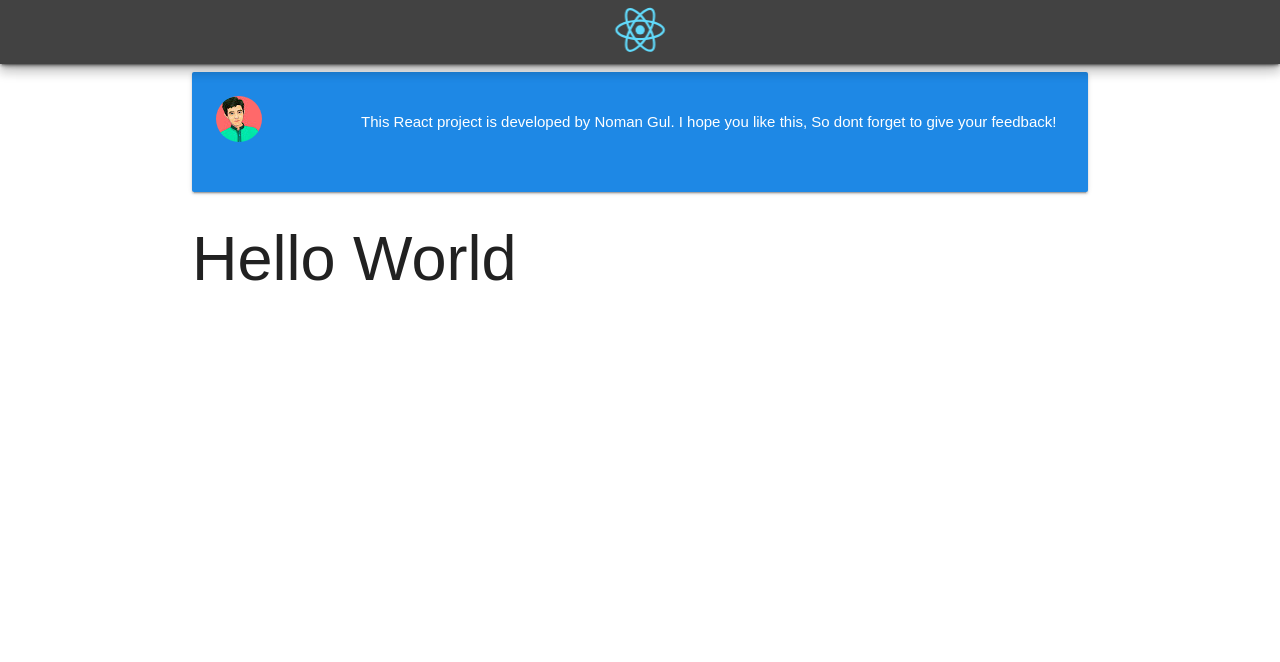
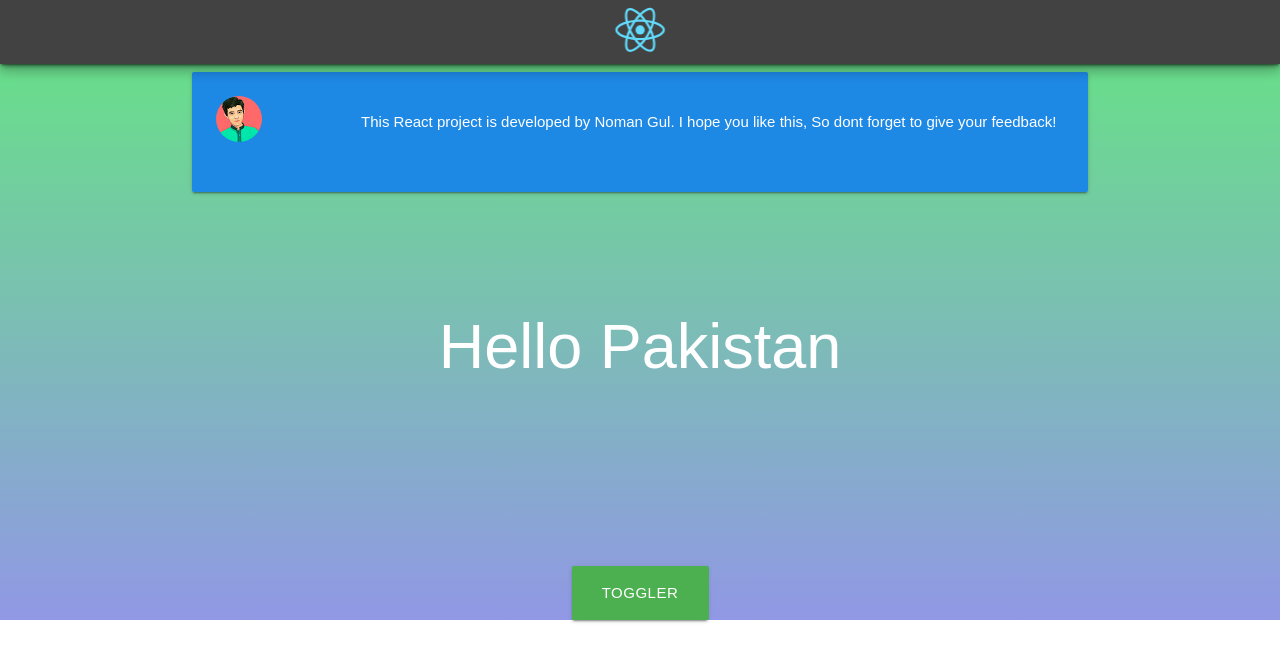
Before and after one commit to NomanGul/react-basics-assignment2, a React (Create React App) app: page / in a window 1280 px wide. Shown: the top 662 px of the page. Built offline with nearby package versions, Linux system fonts and the light colour scheme.

Commit message:
adding q1 Component in app.js & css styling

```diff
--- a/src/App.css
+++ b/src/App.css
@@ -1,3 +1,11 @@
+body{
+  bottom: 0;
+  margin-bottom: 0px;
+}
+.App{
+  background: linear-gradient(#64e680, #9198e5);
+  bottom: 0;
+}
 .App-logo {
   animation: App-logo-spin infinite 5s linear;
   height: 60px;
@@ -7,6 +15,13 @@
   cursor: pointer;
 }
 
+.headingQ1{
+  margin-top: 15vh;
+}
+
+.btn-large{
+  margin-top: 20vh;
+}
 @keyframes App-logo-spin {
   from { transform: rotate(0deg); }
   to { transform: rotate(360deg); }
--- a/src/App.js
+++ b/src/App.js
@@ -46,26 +46,45 @@ class AuthorIntro extends Component {
   }
 }
 
+const world = 'World';
+const pakistan = 'Pakistan';
 
 class Q1 extends Component {
-
+  // CONSTRUCTOR
   constructor(props) {
     super(props);
     this.state = {
-      text: 'Hello World',
+      text: pakistan,
       boolean: true
     };
   }
-
+  // TOGGLER FUNCTION
+  changeHeading() {
+    return this.setState ({
+      text: this.state.boolean ? world : pakistan,
+      boolean: !this.state.boolean
+    })
+  }
+  // RENDER
   render() {
     return (
-      <div>
-        <h1>{this.state.text}</h1>
+      <div className="center q1">
+        <h1 className="headingQ1 white-text">Hello {this.state.text}</h1>
+        <button className="waves-effect waves-light btn-large pulse green" onClick={() => this.changeHeading()}>toggler</button>
       </div>
     )
   }
 }
 
+class Q2 extends Component{
+  render() {
+    return (
+      <div>
+
+      </div>
+    )
+  }
+}
 class App extends Component {
   render() {
     return (
@@ -75,7 +94,7 @@ class App extends Component {
         <div className = "container">
           <AuthorIntro />
           <Q1 />
-
+          <Q2 />
         </div>
       </div>
     );
```
